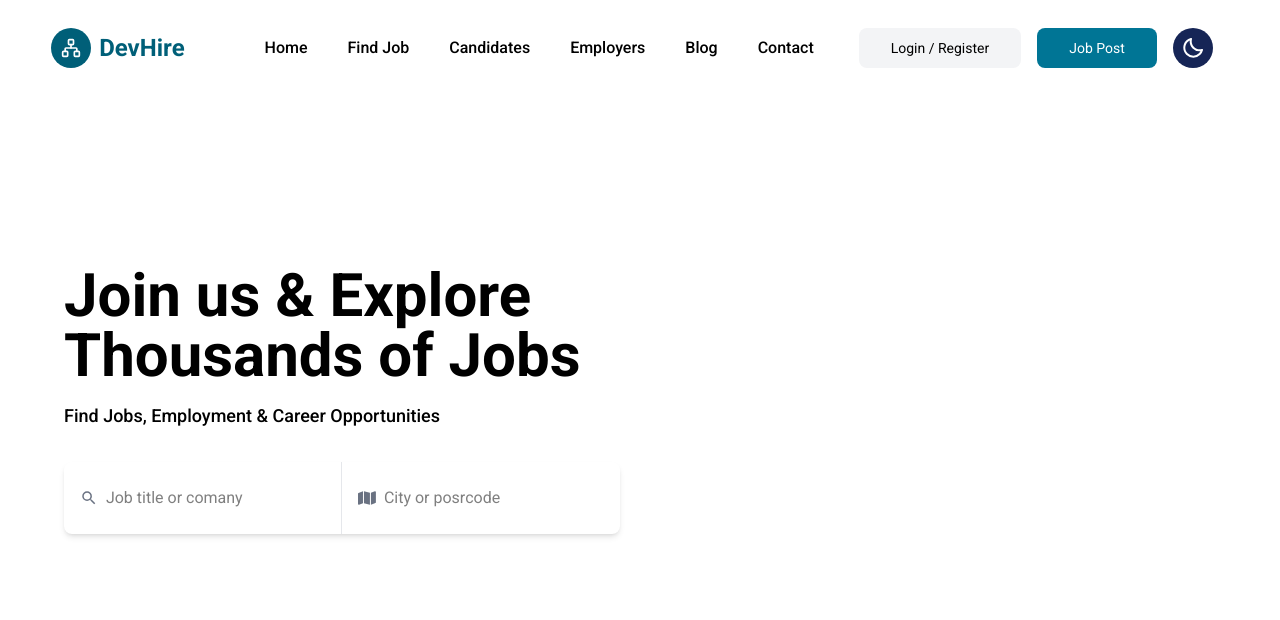
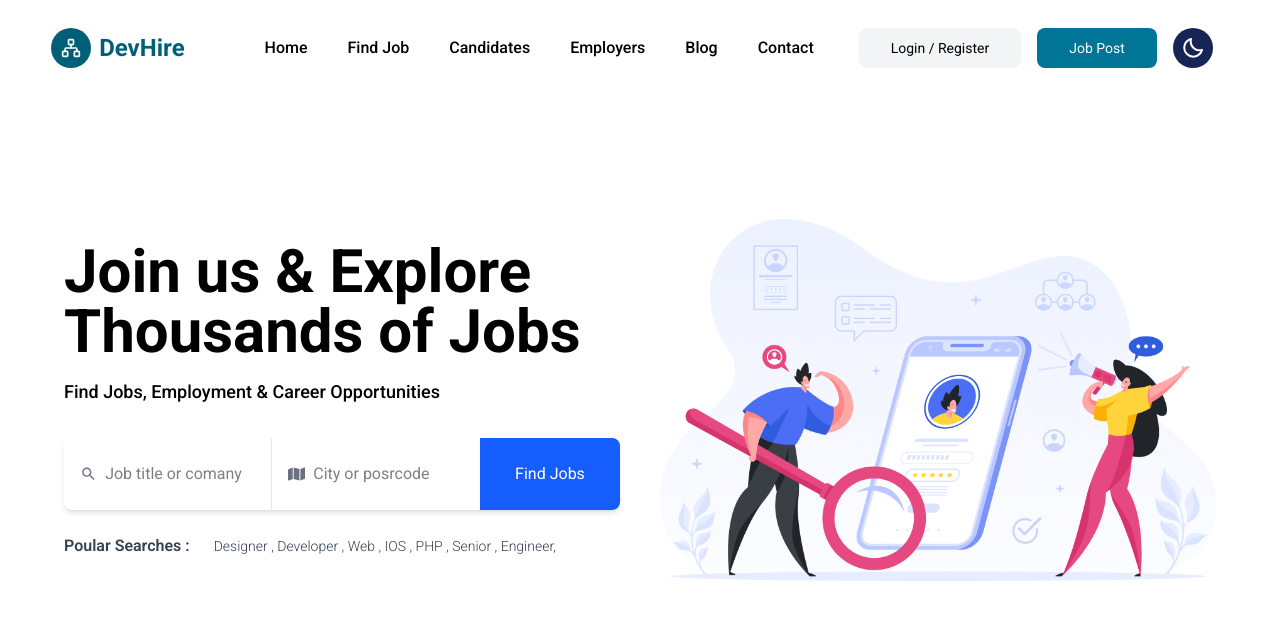
Before and after one commit to titohajili/Job-Landing, a Next.js app: page / in a window 1280 px wide. Shown: the top 620 px of the page. Built offline with nearby package versions, Linux system fonts and the light colour scheme.

Commit message:
Hero Section Finish

```diff
--- a/components/Home/Hero/Hero.tsx
+++ b/components/Home/Hero/Hero.tsx
@@ -1,5 +1,6 @@
 import React from 'react'
 import JobSearchBar from './JobSearchBar'
+import Image from 'next/image'
 
 const Hero = () => {
   return (
@@ -13,9 +14,16 @@ const Hero = () => {
             <p className='mt-4 text-sm sm:text-lg font-medium'>Find Jobs, Employment & Career Opportunities</p>
             {/* Jobsearchbar */}
             <JobSearchBar/>
+            {/* Popular search */}
+            <div className='text-base font-semibold text-gray-700 dark:text-gray-300 mt-6 flex items-center space-x-6'>
+                <span>Poular Searches : </span>
+                <span className='text-sm text-gray-700 dark:text-gray-300 font-light'>Designer , Developer , Web , IOS , PHP , Senior , Engineer,</span>
+            </div>
         </div>
         {/* Image Content */}
-        <div></div>
+        <div className='mx-auto hidden xl:block'>
+          <Image src={"/images/hero.png"} alt='hero' width={900} height={900}/>
+        </div>
       </div>
     </div>
   )
--- a/components/Home/Hero/JobSearchBar.tsx
+++ b/components/Home/Hero/JobSearchBar.tsx
@@ -16,6 +16,8 @@ const JobSearchBar = () => {
           <FaMap className='text-gray-500 text-xl mr-2'/>
           <input type="text" placeholder='City or posrcode ' className='w-full outline-none' />
         </div>
+        {/* Search button */}
+        <button className='bg-blue-600 text-white ox-8 sm:py-6 py-3  cursor-pointer text-sm md:text-base w-full md:w-auto min-w-[140px] whitespace-nowrap hover:bg-blue-700 transition'>Find Jobs</button>
       </div>
     </div>
   )
```
